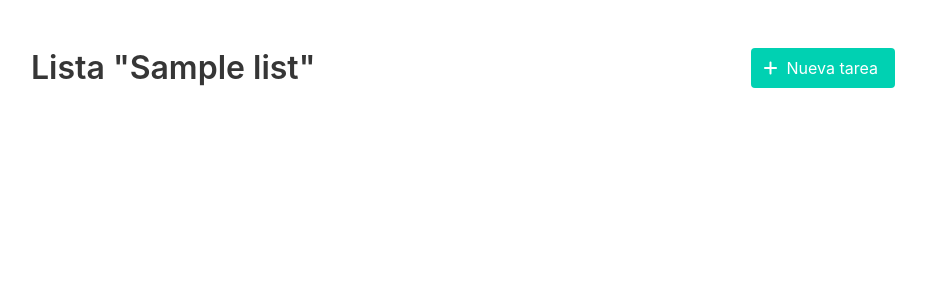
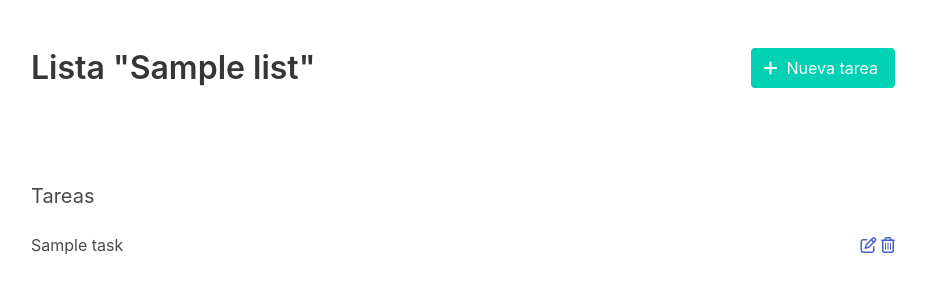
Before and after one commit to m1lk4/todolist_app, a Flask app: page /lists/1 in a window 1280 px wide. Shown: the top 304 px of the page, without its empty margins (177-1103 px from the left). Run offline with Flask 3, Linux system fonts and the light colour scheme; tables that the repository leaves empty hold one stand-in row (values such as "Sample post"); some libraries are stand-ins or nearby versions.

Commit message:
Creación y listado de tareas de una lista

```diff
--- a/src/routes/list.py
+++ b/src/routes/list.py
@@ -4,6 +4,7 @@ from flask import request
 from flask import flash
 
 from src.models.list_model import List
+from src.models.task_model import Task
 from src.database.todolist_db import db
 
 list_blueprint = Blueprint("list", __name__, url_prefix="/lists")
@@ -60,5 +61,6 @@ def delete(id):
 @list_blueprint.get("/<int:id>")
 def show(id):
     list = List.query.get(id)
+    tasks = Task.query.all()
 
-    return render_template("lists/show.html", list=list)
+    return render_template("lists/show.html", list=list, tasks=tasks)
--- a/src/templates/lists/show.html
+++ b/src/templates/lists/show.html
@@ -17,4 +17,26 @@
       </div>
     </div>
   </section>
+  <section class="section">
+    <div class="container">
+      <div class="subtitle">Tareas</div>
+      {% for task in tasks %}
+      <div class="level">
+        <div class="level-left">
+          <ul>
+            <li>{{ task.name }}</li>
+          </ul>
+        </div>
+        <div class="level-rigth">
+          <a href="">
+            <i class="fa-regular fa-pen-to-square"></i>
+          </a>
+          <a href="">
+            <i class="fa-regular fa-trash-can"></i>
+          </a>
+        </div>
+      </div>
+      {% endfor %}
+    </div>
+</section>
 {% endblock %}
--- a/src/templates/tasks/new.html
+++ b/src/templates/tasks/new.html
@@ -3,7 +3,7 @@
 {% block body %}
 <section class="section">
   <h1 class="title">Nueva tarea</h1>
-  <form method="post" action="{{ url_for('list.create') }}">
+  <form method="post" action="{{ url_for('task.create', id=id) }}">
     <div class="block">
       <div class="field">
         <label class="label" for="name">Tarea</label>
@@ -15,7 +15,7 @@
     </div>
     <div class="block">
       <div class="buttons">
-        <button class="button is-primary" type="submit" href="{{ url_for('list.index') }}">
+        <button class="button is-primary" type="submit" href="{{ url_for('list.show', id=id) }}">
           <span>Guardar</span>
         </button>
         <a class="button" href="{{ url_for('list.show', id=id) }}">
```
Also changed, not shown: src/models/task_model.py (+7 -0 lines), src/routes/task.py (+14 -0 lines).
